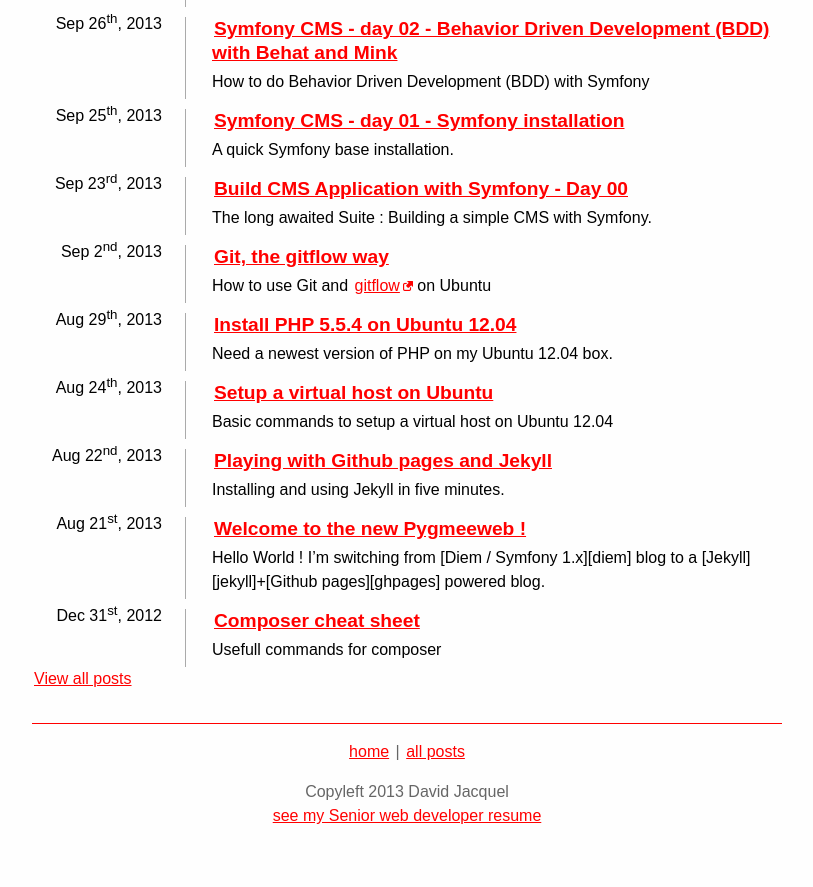
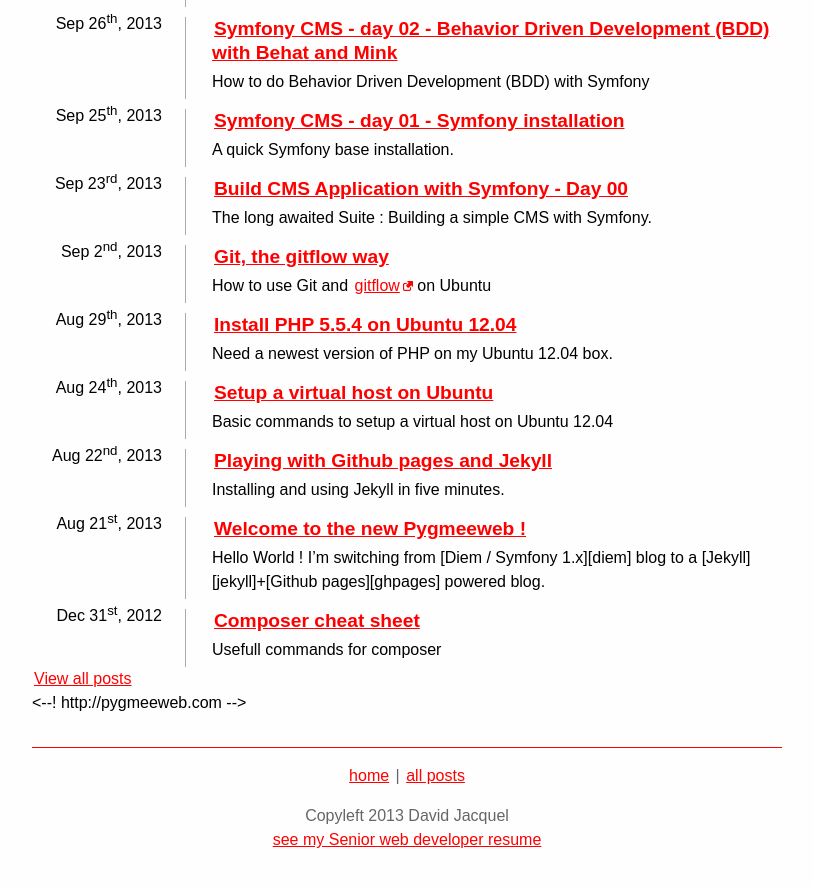
Before and after one commit to djacquel/pygmeeweb.com, a Jekyll site: the page built from index.html, in a window 1280 px wide and 900 px high, scrolled down 706 px. Shown: the top 887 px of the window, without its empty margins (233-1046 px from the left). Built offline with Jekyll 4.4.1, drawn with Linux system fonts in a browser that asks for light colours; part of the change alters nothing that is shown.

```diff
--- a/index.html
+++ b/index.html
@@ -20,3 +20,7 @@ title: Home
     {% endfor %}</dl>
     <a class="allpost" href="{{ root_url }}/all-posts.html">View all posts</a>
 </div>
+{% assign custom_url = site.url | append: site.baseurl %}
+{% assign full_base_url = custom_url | default: site.github.url %}
+
+<--! {{ full_base_url }} -->
```
